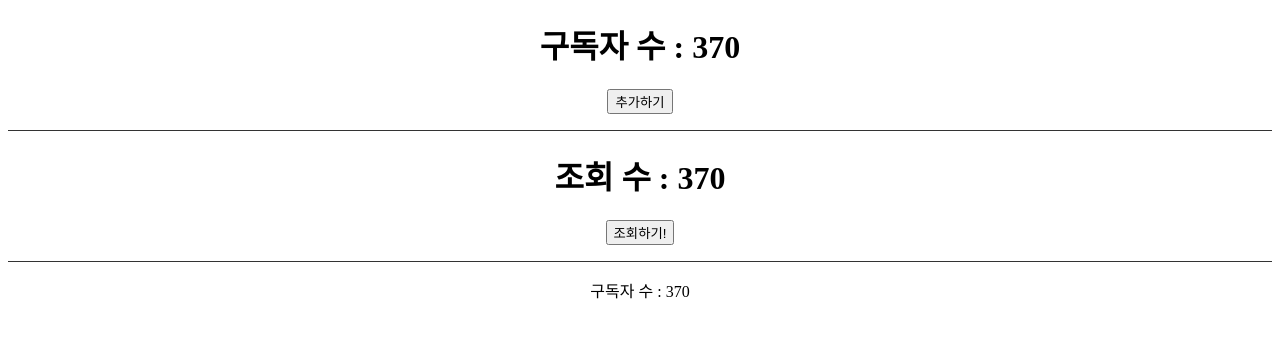
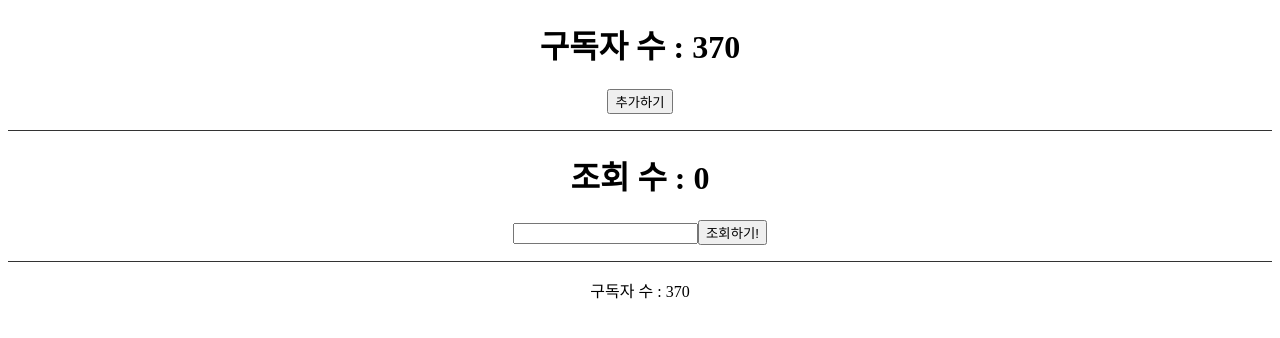
Before and after one commit to xxpiiiide/ReduxTODO, a React (Create React App) app: page / in a window 1280 px wide. Shown: the top 338 px of the page. Built offline with nearby package versions, Linux system fonts and the light colour scheme.

Commit message:
add: input

```diff
--- a/src/component/Views.js
+++ b/src/component/Views.js
@@ -1,19 +1,26 @@
-import React from 'react';
+import React, { useState } from 'react';
 import { connect } from 'react-redux';
 import { addView } from '../redux/';
 
 const Views = ({ count, addView }) => {
+	const [number, setNumber] = useState('');
+
 	return (
 		<div className="items">
 			<h1> 조회 수 : {count}</h1>
-			<button onClick={() => addView()}> 조회하기!</button>
+			<input
+				type="text"
+				value={number}
+				onChange={(e) => setNumber(e.target.value)}
+			/>
+			<button onClick={() => addView(number)}> 조회하기!</button>
 		</div>
 	);
 };
 
-const mapStateToProps = ({ subscribers }) => {
+const mapStateToProps = ({ views }) => {
 	return {
-		count: subscribers.count,
+		count: views.count,
 	};
 };
 
@@ -25,7 +32,7 @@ const mapStateToProps = ({ subscribers }) => {
 // >>> 밑으로 간단하게 바꿀 수 있다.
 
 const mapDispatchToProps = {
-	addView,
+	addView: (number) => addView(number),
 };
 
 export default connect(mapStateToProps, mapDispatchToProps)(Views);
--- a/src/redux/Views/action.js
+++ b/src/redux/Views/action.js
@@ -1,5 +1,5 @@
 import { ADD_VIEW } from './types';
 
-export const addView = () => {
-	return { type: ADD_VIEW };
+export const addView = (number) => {
+	return { type: ADD_VIEW, payload: Number(number) };
 };
--- a/src/redux/Views/reducer.js
+++ b/src/redux/Views/reducer.js
@@ -9,7 +9,7 @@ const viewsReducer = (state = initialState, action) => {
 		case ADD_VIEW:
 			return {
 				...state,
-				count: state.count + 1,
+				count: state.count + action.payload,
 			};
 		default:
 			return state;
```
